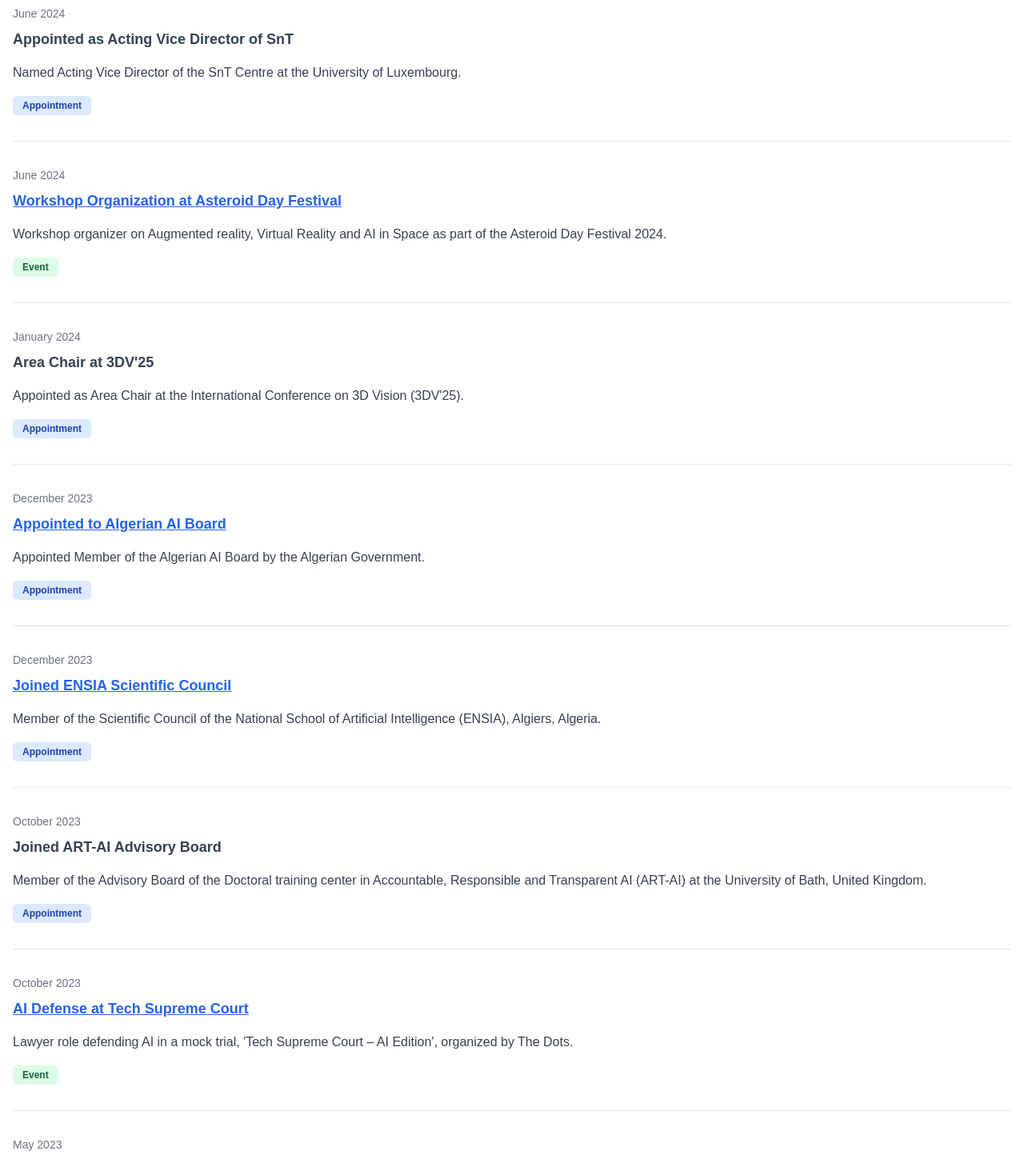
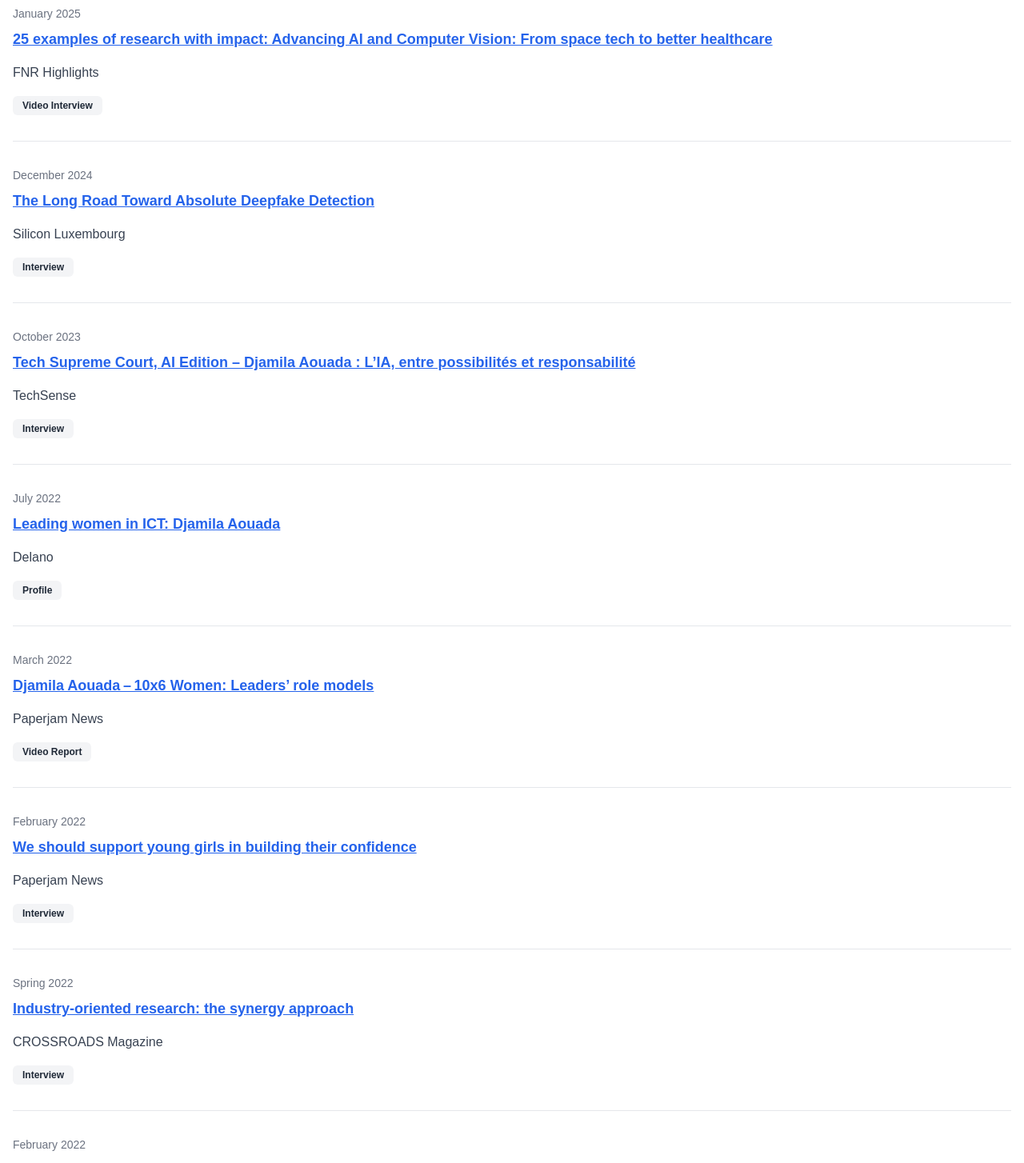
Before and after one commit to daouada/daouada.github.io, a Next.js app: page /media in a window 1280 px wide. Shown: the part 320-1774 px from the top of the page at 80% size. Built offline with nearby package versions, Linux system fonts and the light colour scheme.

Commit message:
Added Media and Team updates

```diff
--- a/data/media.json
+++ b/data/media.json
@@ -1,34 +1,26 @@
 {
     "media": [
-
-
-
-
-
-
+      {
+        "year": 2025,
+        "items": [
+          {
+            "date": "January 2025",
+            "title": "25 examples of research with impact: Advancing AI and Computer Vision: From space tech to better healthcare",
+            "content": "FNR Highlights",
+            "category": "Video Interview",
+            "url": "https://www.fnr.lu/research-with-impact-fnr-highlight/25-examples-of-research-with-impact-advancing-ai-and-computer-vision-from-space-tech-to-better-healthcare/"
+          }
+        ]
+      },
       {
         "year": 2024,
         "items": [
           {
-            "date": "June 2024",
-            "title": "Appointed as Acting Vice Director of SnT",
-            "content": "Named Acting Vice Director of the SnT Centre at the University of Luxembourg.",
-            "category": "Appointment",
-            "url": ""
-          },
-          {
-            "date": "June 2024",
-            "title": "Workshop Organization at Asteroid Day Festival",
-            "content": "Workshop organizer on Augmented reality, Virtual Reality and AI in Space as part of the Asteroid Day Festival 2024.",
-            "category": "Event",
-            "url": "https://asteroidday.org/"
-          },
-          {
-            "date": "January 2024",
-            "title": "Area Chair at 3DV'25",
-            "content": "Appointed as Area Chair at the International Conference on 3D Vision (3DV'25).",
-            "category": "Appointment",
-            "url": ""
+            "date": "December 2024",
+            "title": "The Long Road Toward Absolute Deepfake Detection",
+            "content": "Silicon Luxembourg ",
+            "category": "Interview",
+            "url": "https://www.siliconluxembourg.lu/the-long-road-toward-absolute-deepfake-detection/"
           }
         ]
       },
@@ -36,39 +28,11 @@
         "year": 2023,
         "items": [
           {
-            "date": "December 2023",
-            "title": "Appointed to Algerian AI Board",
-            "content": "Appointed Member of the Algerian AI Board by the Algerian Government.",
-            "category": "Appointment",
-            "url": "https://aicouncil.dz/"
-          },
-          {
-            "date": "December 2023",
-            "title": "Joined ENSIA Scientific Council",
-            "content": "Member of the Scientific Council of the National School of Artificial Intelligence (ENSIA), Algiers, Algeria.",
-            "category": "Appointment",
-            "url": "https://www.ensia.edu.dz/scientific-council-of-artificial-intelligence/"
-          },
-          {
             "date": "October 2023",
-            "title": "Joined ART-AI Advisory Board",
-            "content": "Member of the Advisory Board of the Doctoral training center in Accountable, Responsible and Transparent AI (ART-AI) at the University of Bath, United Kingdom.",
-            "category": "Appointment",
-            "url": ""
-          },
-          {
-            "date": "October 2023",
-            "title": "AI Defense at Tech Supreme Court",
-            "content": "Lawyer role defending AI in a mock trial, 'Tech Supreme Court \u2013 AI Edition', organized by The Dots.",
-            "category": "Event",
-            "url": "https://techsense.lu/techsenseevents/tech-supreme-court-ai-edition"
-          },
-          {
-            "date": "May 2023",
-            "title": "FNR Parliament Event Speaker",
-            "content": "Speaker and panelist at a 2-day event organized by the FNR and the Luxembourgish Parliament on Megatrends.",
-            "category": "Event",
-            "url": ""
+            "title": "Tech Supreme Court, AI Edition – Djamila Aouada : L’IA, entre possibilités et responsabilité",
+            "content": "TechSense ",
+            "category": "Interview",
+            "url": "https://techsense.lu/news/tech-supreme-court-ai-edition-djamila-aouada-ia,-entre-possibilit%C3%A9s-et-responsabilit%C3%A9"
           }
         ]
       },
@@ -76,17 +40,33 @@
         "year": 2022,
         "items": [
           {
-            "date": "December 2022",
-            "title": "Interdisciplinary Collaboration",
-            "content": "Two-year collaboration with artists, musicians, and scientists in the context of Esch22 \u2013 celebrating the city of Esch as the European Capital of Culture.",
-            "category": "Project",
-            "url": ""
-          }
-        ]
-      },
-      {
-        "year": 2021,
-        "items": [
+            "date": "July 2022",
+            "title": "Leading women in ICT: Djamila Aouada",
+            "content": "Delano",
+            "category": "Profile",
+            "url": "https://delano.lu/article/leading-women-in-ict-djamila-a"
+          },
+          {
+            "date": "March 2022",
+            "title": "Djamila Aouada – 10x6 Women: Leaders’ role models",
+            "content": "Paperjam News",
+            "category": "Video Report",
+            "url": "https://paperjam.lu/article/djamila-aouada10x6-women-leade"
+          },
+          {
+            "date": "February 2022",
+            "title": "We should support young girls in building their confidence",
+            "content": "Paperjam News",
+            "category": "Interview",
+            "url": "https://paperjam.lu/article/we-should-support-young-girls-"
+          },
+          {
+            "date": "Spring 2022",
+            "title": "Industry-oriented research: the synergy approach",
+            "content": "CROSSROADS Magazine",
+            "category": "Interview",
+            "url": "https://luxembourgtradeandinvest.com/news/industry-oriented-research-the-synergy-approach"
+          },
           {
             "date": "February 2022",
             "title": "Women and Girls in Science 2022",
@@ -100,11 +80,23 @@
         "year": 2021,
         "items": [
           {
-            "date": "May 2021",
-            "title": "FNR PSP Project Award",
-            "content": "Contributor to the award-winning FNR PSP project 'La vie quotidienne en 2040, le point de vue de la science' at the high school Ecole Priv\u00e9e Notre-Dame Sainte-Sophie of Luxembourg.",
-            "category": "Award",
-            "url": ""
+            "date": "August 2021",
+            "title": "Computer vision research helping companies achieve success in space",
+            "content": "Paperjam News",
+            "category": "Article",
+            "url": "https://paperjam.lu/article/computer-vision-research-helpi"
+          }
+        ]
+      },
+      {
+        "year": 2020,
+        "items": [
+          {
+            "date": "February 2020",
+            "title": "Une vision luxembourgeoise pour le dépanneur de l’espace",
+            "content": "Paperjam News",
+            "category": "Article",
+            "url": "https://aicouncil.dz/"
           }
         ]
       },
@@ -112,54 +104,11 @@
         "year": 2018,
         "items": [
           {
-            "date": "January 2018",
-            "title": "IEEE Senior Member",
-            "content": "Elevated to Senior Member of the Institute of Electrical and Electronics Engineers (IEEE).",
-            "category": "Award",
-            "url": ""
-          }
-        ]
-      },
-      {
-        "year": 2017,
-        "items": [
-          {
-            "date": "December 2017",
-            "title": "Best Paper Award at ICIIP",
-            "content": "Received Best Paper Award at IEEE Fourth International Conference on Image Information Processing (ICIIP) under the Computer Vision Track.",
-            "category": "Award",
-            "url": ""
-          },
-          {
-            "date": "October 2017",
-            "title": "2nd Place Best Paper Award at ICIP",
-            "content": "Received 2nd Place Best Paper Award at IEEE International Conference on Image Processing (ICIP). Selected among 2400 submitted papers.",
-            "category": "Award",
-            "url": ""
-          }
-        ]
-      },
-      {
-        "year": 2015,
-        "items": [
-          {
-            "date": "June 2015",
-            "title": "Best Paper Award at CVPRW",
-            "content": "Best Paper Award at IEEE Computer Vision and Pattern Recognition Workshop (CVPRW) on Multi-Sensor Fusion and Dynamic Scene Understanding (MSF).",
-            "category": "Award",
-            "url": ""
-          }
-        ]
-      },
-      {
-        "year": 2011,
-        "items": [
-          {
-            "date": "September 2011",
-            "title": "Student Best Paper Award at ISPA",
-            "content": "Received Student Best Paper Award at IEEE International Symposium on Image and Signal Processing and Analysis (ISPA).",
-            "category": "Award",
-            "url": ""
+            "date": "March 2018",
+            "title": "Research trends: Deep learning & 3D face recognition – be your own passport",
+            "content": "FNR Highlights",
+            "category": "Interview",
+            "url": "https://www.fnr.lu/research-with-impact-fnr-highlight/research-trends-aouada/"
           }
         ]
       }
--- a/src/app/media/page.tsx
+++ b/src/app/media/page.tsx
@@ -64,7 +64,7 @@
 
   return (
     <div>
-      <h1 className="text-4xl font-extrabold text-gray-800">media</h1>
+      <h1 className="text-4xl font-extrabold text-gray-800">Media Coverage</h1>
 
       {/* Filters */}
       <div className="flex flex-col md:flex-row justify-center mt-14">
--- a/src/app/page.tsx
+++ b/src/app/page.tsx
@@ -51,9 +51,12 @@
             <div className="mt-12 lg:mt-0 lg:ml-10">
               <p>{homeData.description_1}</p>
               <p className="mt-8">{homeData.description_2}</p>
-              <div className="space-x-3 mt-8">
+              <div className="flex flex-row gap-3 mt-8 flex-wrap">
                 <Button href="/research" variant="solid">
                   Research
+                </Button>
+                <Button href="/media" variant="outline">
+                  Media
                 </Button>
                 <Button href="/contact" variant="outline">
                   Contact
@@ -68,6 +71,8 @@
 
         {/* News */}
         <div className="mt-16 xl:mt-0 xl:ml-20">
+
+
           <h2 className="border-b font-semibold text-2xl text-gray-700 mb-4 pb-2 w-full xl:border-none xl:text-xl xl:pb-0 xl:w-[400px]">
             Latest News
           </h2>
@@ -76,25 +81,13 @@
               <p className="text-sm xl:text-xs text-gray-600">{item.date}</p>
               <p className="xl:text-sm mt-3">{item.content}</p>
             </div>
-          ))}
-          <LinkWithArrow href="/news" className="mt-4">
+          ))}<LinkWithArrow href="/news" className="mt-4">
             view all news
           </LinkWithArrow>
         </div>
-      </div>
 
 
-        <div className="mt-16 xl:mt-0 xl:ml-20">
-          <h2 className="border-b font-semibold text-2xl text-gray-700 mb-4 pb-2 w-full xl:border-none xl:text-xl xl:pb-0 xl:w-[400px]">
-            Latest Media
-          </h2>
-          {latestMedia.map((item, index) => (
-            <div key={item.title} className={`py-4 ${index !== latestMedia.length - 1 ? 'border-b' : ''}`}>
-              <p className="text-sm xl:text-xs text-gray-600">{item.date}</p>
-              <p className="xl:text-sm mt-3">{item.content}</p>
-            </div>
-          ))}
-
+      </div>
 
       {/* Research Highlights */}
       <div className="mt-16">
```
Also changed, not shown: data/team.json (+232 -16 lines).
